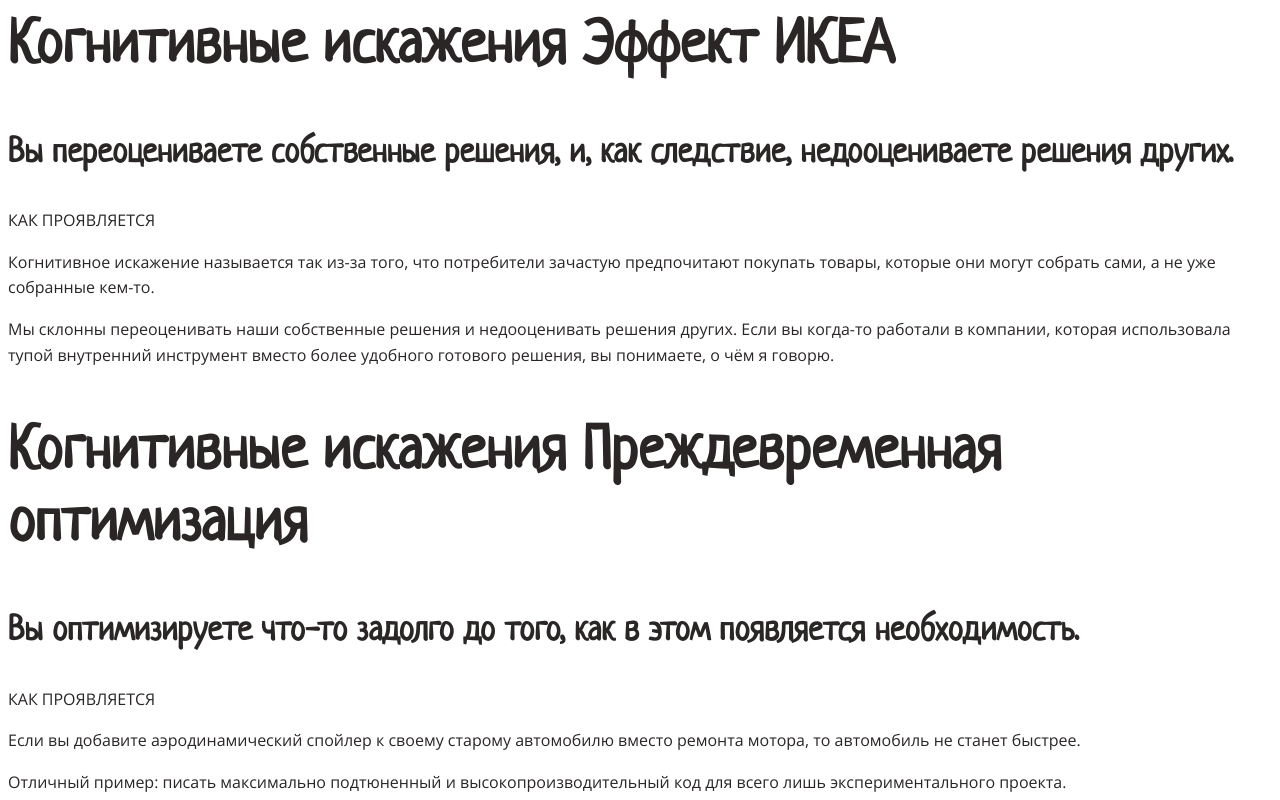
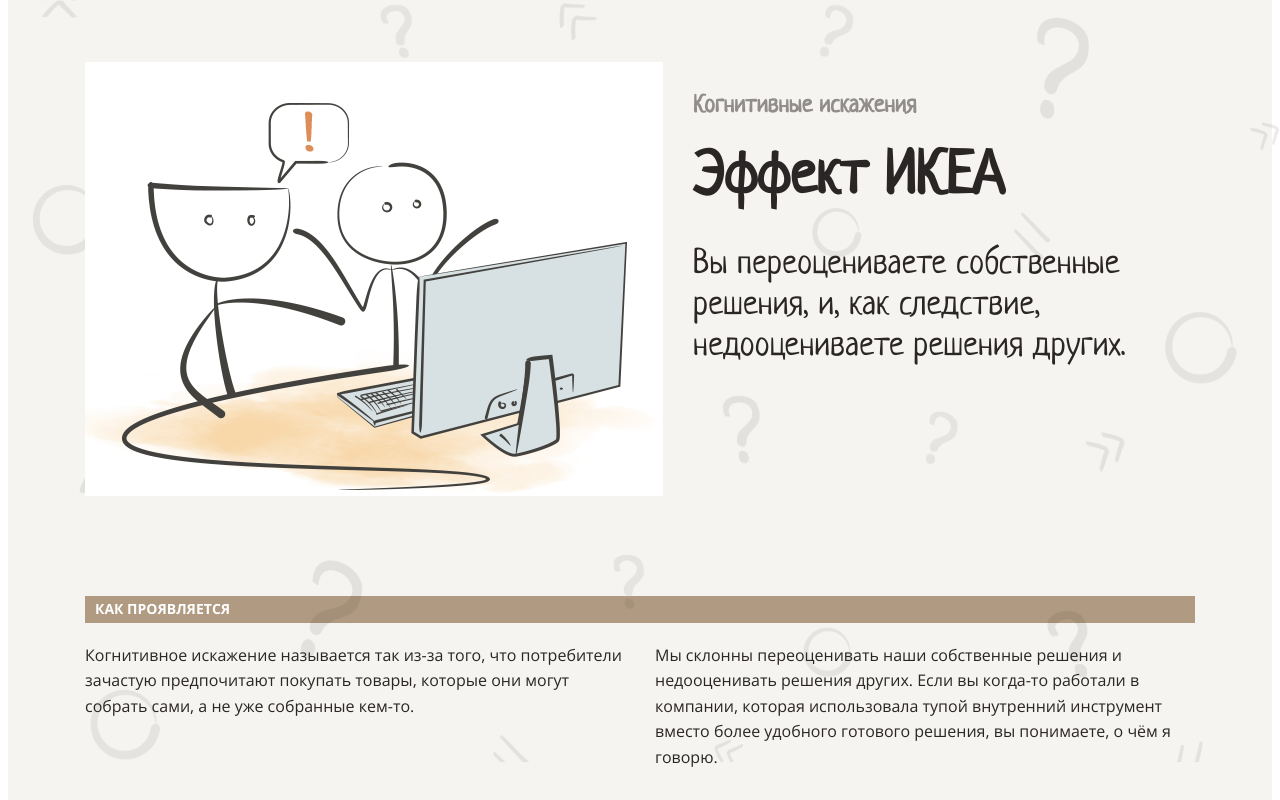
Before and after one commit to ola-9/layout-designer-project-lvl1, a website: page src/index.html in a window 1280 px wide. Shown: the part 2760-3560 px from the top of the page. Drawn offline with Linux system fonts and the light colour scheme.

Commit message:
complete step7: "ikea-effect"

```diff
--- a/src/index.html
+++ b/src/index.html
@@ -10,7 +10,7 @@
 </head>
 
 <body>
-  <header class="header">
+  <header class="header bg-image bg-color">
     <img class="header__image" src="../assets/images/main.png" alt="Tota with computer">
     <div class="container">
       <h1 class="header__title"><span class="orange">Когнитивные <br>искажения<br></span> в программировании</h1>
@@ -53,27 +53,32 @@
     <section id="navigation" class="cognitive-biases">
       <div class="container cognitive-biases__wrapper">
         <h2 class="cognitive-biases__title">
-          <span class="orange">5 когнитивных искажений <br></span><span class="white">о существовании которых стоит помнить</span>
+          <span class="orange">5 когнитивных искажений <br></span><span class="white">о существовании которых стоит
+            помнить</span>
         </h2>
         <a href="#ikea-effect" class="cognitive-biases__item">
           <p class="cognitive-biases__digit">1</p>
           <h3 class="cognitive-biases__title orange">Эффект ИКЕА</h3>
-          <p class="cognitive-biases__desc">Вы переоцениваете собственные решения, и, как следствие, недооцениваете решения других.</p>
+          <p class="cognitive-biases__desc">Вы переоцениваете собственные решения, и, как следствие, недооцениваете
+            решения других.</p>
         </a>
         <a href="#premature-optimization" class="cognitive-biases__item">
           <p class="cognitive-biases__digit">2</p>
           <h3 class="cognitive-biases__title orange">Преждевременная оптимизация</h3>
-          <p class="cognitive-biases__desc">Вы оптимизируете что-то задолго до того, как в этом появляется необходимость.</p>
+          <p class="cognitive-biases__desc">Вы оптимизируете что-то задолго до того, как в этом появляется
+            необходимость.</p>
         </a>
         <a href="#novelty-distortion" class="cognitive-biases__item">
           <p class="cognitive-biases__digit">3</p>
           <h3 class="cognitive-biases__title orange">Искажение новизны</h3>
-          <p class="cognitive-biases__desc">Вы даёте более высокую оценку тем событиям, которые произошли недавно, и недооцениваете более старые.</p>
+          <p class="cognitive-biases__desc">Вы даёте более высокую оценку тем событиям, которые произошли недавно, и
+            недооцениваете более старые.</p>
         </a>
         <a href="#hyperbolic-discounting" class="cognitive-biases__item">
           <p class="cognitive-biases__digit">4</p>
           <h3 class="cognitive-biases__title orange">Гиперболическое обесценивание</h3>
-          <p class="cognitive-biases__desc">Вы гонитесь за немедленной маленькой выгодой и игнорируете более крупную, недоступную сейчас, но доступную
+          <p class="cognitive-biases__desc">Вы гонитесь за немедленной маленькой выгодой и игнорируете более крупную,
+            недоступную сейчас, но доступную
             в будущем.</p>
         </a>
         <a href="#planning-error" class="cognitive-biases__item">
@@ -83,33 +88,44 @@
         </a>
       </div>
     </section>
-    <section id="ikea-effect">
-      <h2><span>Когнитивные искажения </span>Эффект ИКЕА</h2>
-      <h3>Вы переоцениваете собственные решения, и, как следствие, недооцениваете решения других.</h3>
+    <section id="ikea-effect" class="bg-image bg-color bias-item">
+      <div class="container">
+        <div class="bias-item__wrapper">
+          <img class="z-index-1 image-va" src="../assets/images/1.png" alt="Два человечка озадачены тем что видят на мониторе компьютера">
           <div>
-        <p>КАК ПРОЯВЛЯЕТСЯ</p>
-        <p>
+            <h2 class="bias-item__title"><span class="heading-small">Когнитивные искажения<br></span>Эффект ИКЕА</h2>
+            <p class="bias-item__brief">Вы переоцениваете собственные решения, и, как следствие, недооцениваете решения других.</p>
+          </div>
+        </div>
+        <h3 class="bias-item__example-title">Как проявляется</h3>
+        <div class="bias-item__wrapper">
+          <p class="bias-item__example-text">
             Когнитивное искажение называется так из-за того, что потребители зачастую предпочитают покупать товары,
             которые они могут собрать сами, а не уже собранные кем-то.
           </p>
-        <p>
-          Мы склонны переоценивать наши собственные решения и недооценивать решения других. Если вы когда-то работали в
+          <p class="bias-item__example-text">
+            Мы склонны переоценивать наши собственные решения и недооценивать решения других. Если вы когда-то работали
+            в
             компании, которая использовала тупой внутренний инструмент вместо более удобного готового решения, вы
             понимаете, о чём я говорю.
           </p>
         </div>
+
+      </div>
     </section>
     <section id="premature-optimization">
       <h2><span>Когнитивные искажения </span>Преждевременная оптимизация</h2>
-      <h3>Вы оптимизируете что-то задолго до того, как в этом появляется необходимость.</h3>
+      <p>Вы оптимизируете что-то задолго до того, как в этом появляется необходимость.</p>
         <div>
-        <p>КАК ПРОЯВЛЯЕТСЯ</p>
+          <h3>Как проявляется</h3>
           <p>
-          Если вы добавите аэродинамический спойлер к своему старому автомобилю вместо ремонта мотора, то автомобиль не
+            Если вы добавите аэродинамический спойлер к своему старому автомобилю вместо ремонта мотора, то автомобиль
+            не
             станет быстрее.
           </p>
           <p>
-          Отличный пример: писать максимально подтюненный и высокопроизводительный код для всего лишь экспериментального
+            Отличный пример: писать максимально подтюненный и высокопроизводительный код для всего лишь
+            экспериментального
             проекта.
           </p>
         </div>
@@ -118,7 +134,7 @@
       <h2><span>Когнитивные искажения </span>Искажение новизны</h2>
       <h3>Вы даёте более высокую оценку тем событиям, которые произошли недавно, и недооцениваете более старые.</h3>
       <div>
-        <p>КАК ПРОЯВЛЯЕТСЯ</p>
+        <p>Как проявляется</p>
         <p>
           Часто это искажение настигает нас, когда нужно решение проблемы и… о! Мы как раз только что решили подобную
           проблему! Давайте использовать это же решение, потому что оно сработало, и мы помним как!
@@ -134,7 +150,7 @@
       <h3>Вы гонитесь за немедленной маленькой выгодой и игнорируете более крупную, недоступную сейчас, но доступную в
         будущем.</h3>
       <div>
-        <p>КАК ПРОЯВЛЯЕТСЯ</p>
+        <p>Как проявляется</p>
         <p>
           Вы когда-нибудь откладывали написание теста? Ловили себя на использовании клавиш-стрелок в Vim? Поздравляю, у
           вас наблюдается гиперболическое обесценивание.
@@ -150,7 +166,7 @@
       <h2><span>Когнитивные искажения </span>Ошибка планирования</h2>
       <h3>Неправильно рассчитывать время необходимое для завершения задачи.</h3>
       <div>
-        <p>КАК ПРОЯВЛЯЕТСЯ</p>
+        <p>Как проявляется</p>
         <p>
           Одно из искажений, которое должно признать большинство из нас. И менеджеры проекта, и сами пользователи
           продукта — все склонны ставить сроки, в которые невозможно закончить запланированное.
--- a/src/styles/style.css
+++ b/src/styles/style.css
@@ -84,22 +84,7 @@
   background-color: var(--main-orange-dark);
 }
 
-.header {
-  position: relative;
-
-  background-color: var(--light);
-}
-
-.header__image {
-  position: absolute;
-
-  top: 55px;
-  right: -270px;
-
-  height: 525px;
-}
-
-.header::before {
+.bg-image::before {
   position: absolute;
 
   width: 100%;
@@ -113,6 +98,35 @@
   opacity: 0.1;
 
   content: '';
+}
+
+.bg-color {
+  background-color: var(--light);
+}
+
+.z-index-1 {
+  z-index: 1;
+}
+
+.image-va {
+  vertical-align: middle;
+}
+
+.heading-small {
+  color: var(--dark-semitransparent);
+  font-size: 24px;
+}
+.header {
+  position: relative;
+}
+
+.header__image {
+  position: absolute;
+
+  top: 55px;
+  right: -270px;
+
+  height: 525px;
 }
 
 .header__wrapper {
@@ -217,3 +231,41 @@
 .cognitive-biases__desc {
   color: var(--dark);
 }
+
+.bias-item__wrapper {
+  display: flex;
+  gap: 30px
+}
+
+.bias-item__title {
+  margin: 0 0 30px;
+}
+
+.bias-item__brief {
+  margin: 0;
+
+  font-size: 34px;
+  font-family: "Neucha Regular", sans-serif;
+  line-height: 1.2;
+}
+
+.bias-item__example-title {
+  margin: 100px 0 20px;
+  padding: 5px 10px;
+
+  color: var(--white);
+
+  font-weight: 700;
+  font-size: 14px;
+  font-family: "Open Sans Bold", sans-serif;
+  line-height: 1.2;
+
+  text-transform: uppercase;
+
+  background-color: var(--brown);
+}
+
+.bias-item__example-text {
+  width: calc((100% - 30px) /2 );
+  margin: 0;
+}
```
Lines whose indentation alone changed are shown as unchanged.
